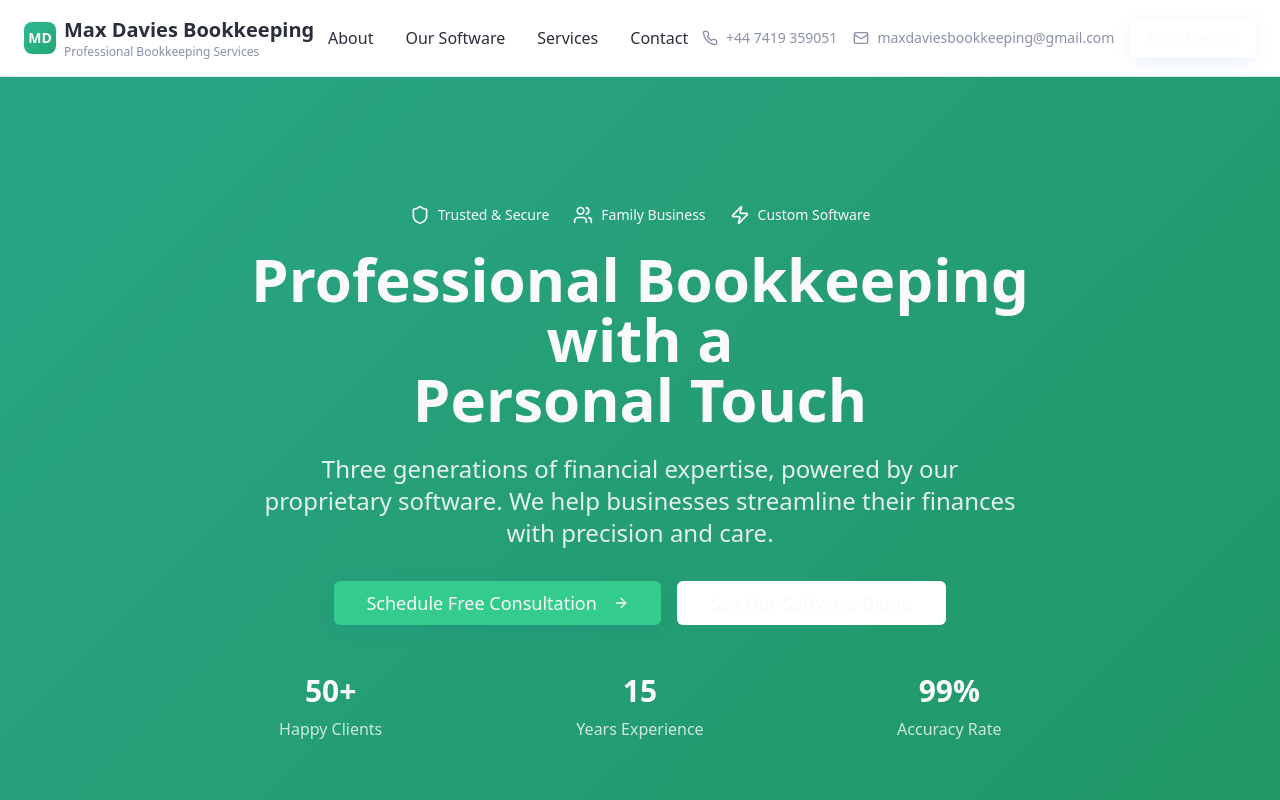
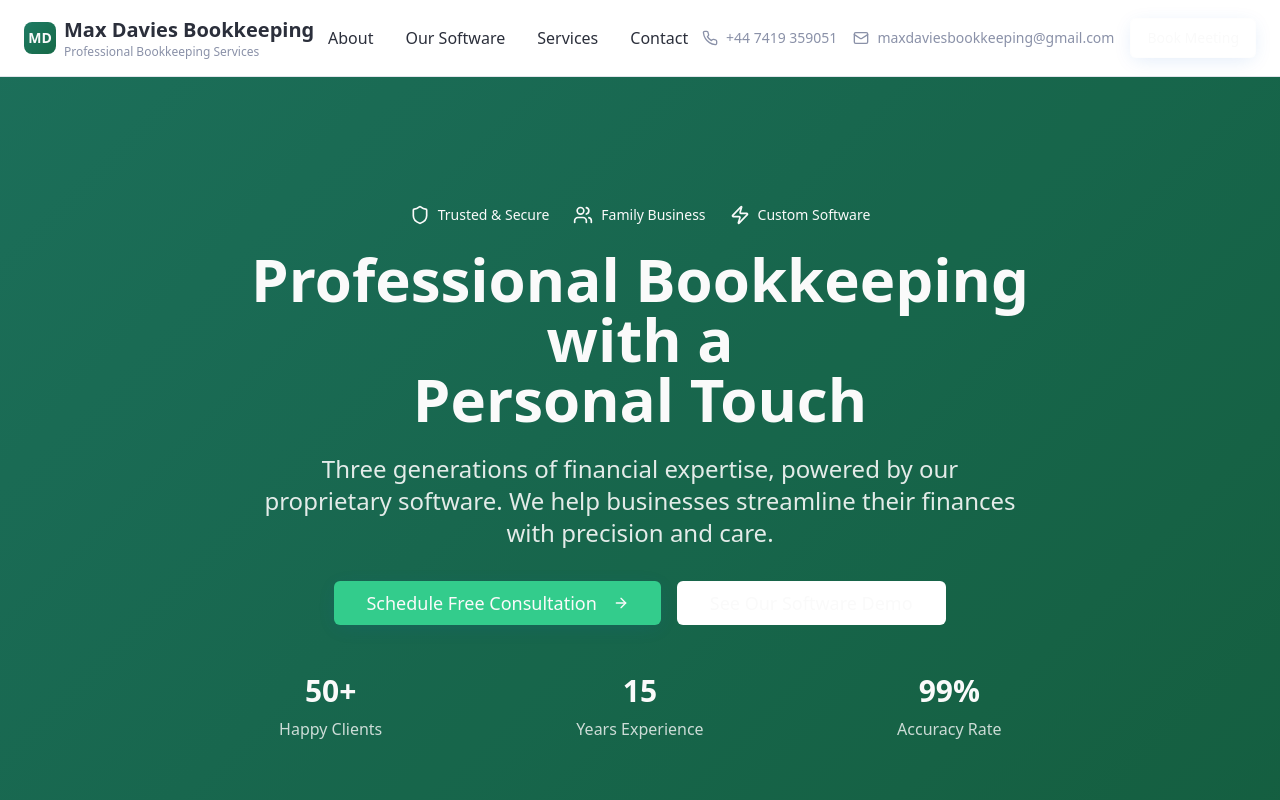
Before and after one commit to maxdaviessoftware/maxdaviesbookkeeping, a React (Vite) app: page / in a window 1280 px wide. Shown: the top 800 px of the page. Built offline with nearby package versions, Linux system fonts and the light colour scheme.

Commit message:
Refine hero section color
Update hero section background to a darker green, matching the user's provided image.

```diff
--- a/src/index.css
+++ b/src/index.css
@@ -39,7 +39,7 @@ All colors MUST be HSL.
     --ring: 215 80% 45%;
 
     /* Custom design tokens */
-    --hero-gradient: linear-gradient(135deg, hsl(165 60% 45%), hsl(155 65% 40%));
+    --hero-gradient: linear-gradient(135deg, hsl(165 60% 30%), hsl(155 65% 25%));
     --section-bg: 210 30% 98%;
     --text-light: 225 15% 60%;
     --shadow-soft: 0 4px 20px -4px hsl(215 80% 45% / 0.15);
```
